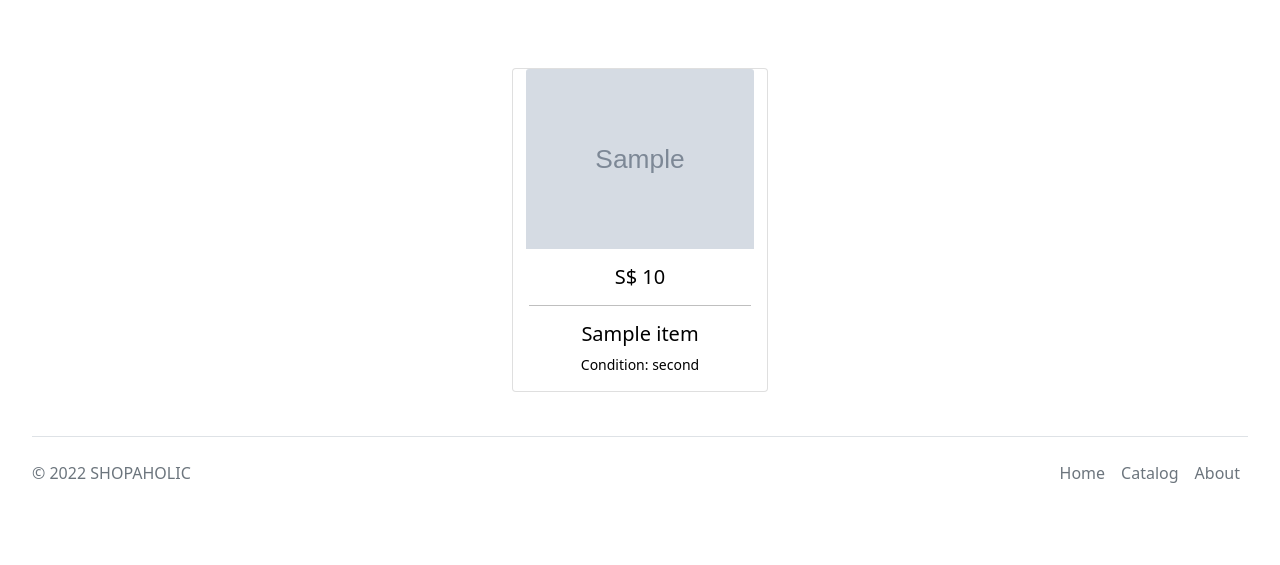
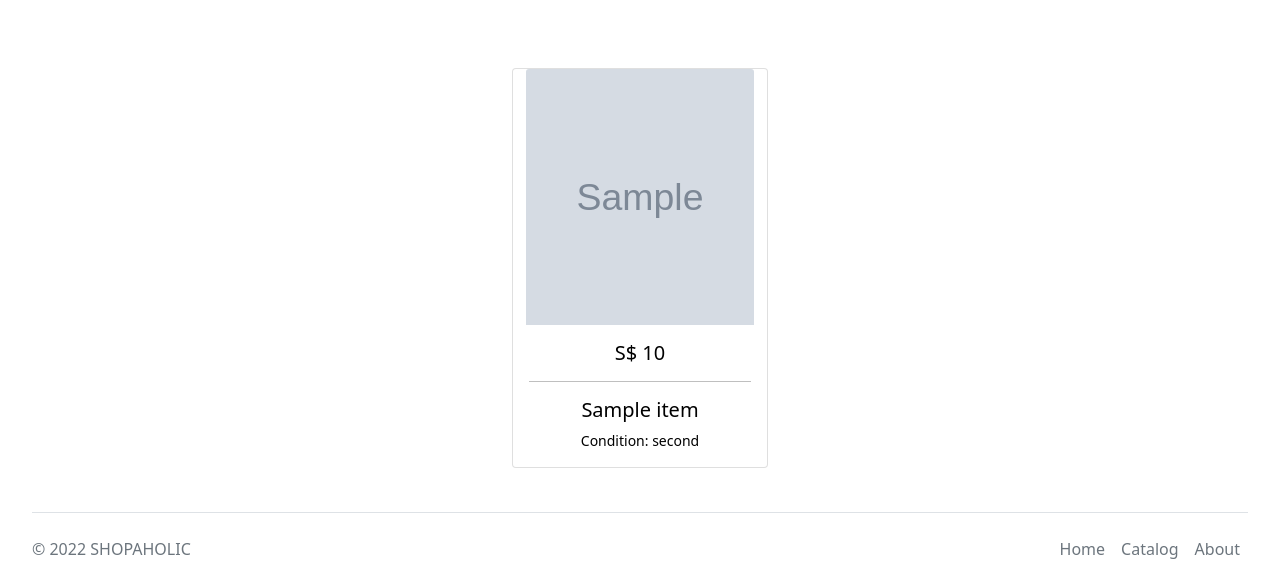
Before and after one commit to michac789/CommerceApp, a Django app: template catalog/templates/catalog/index.html in a window 1280 px wide. Shown: the part 56-621 px from the top of the page. Run offline with Django 3.2, Linux system fonts and the light colour scheme; the template is opened without the code that fills it: most values are stand-ins (such as "Sample title", 1, 10 or a date in 2020); grey boxes marked "Sample" are stand-in pictures.

Commit message:
adding placeholder size for catalog image

```diff
--- a/catalog/static/catalog/index.css
+++ b/catalog/static/catalog/index.css
@@ -39,7 +39,8 @@ div.card {
 
 div.card img {
     width: 90%;
-    height: 180px;
+    height: max(180px, 20vw);
+    border: none;
     /* needs to be changed / deleted so that it uses the original size that are uniformed from backend
     For now it's for the purpose of making it neat */
 }
```
